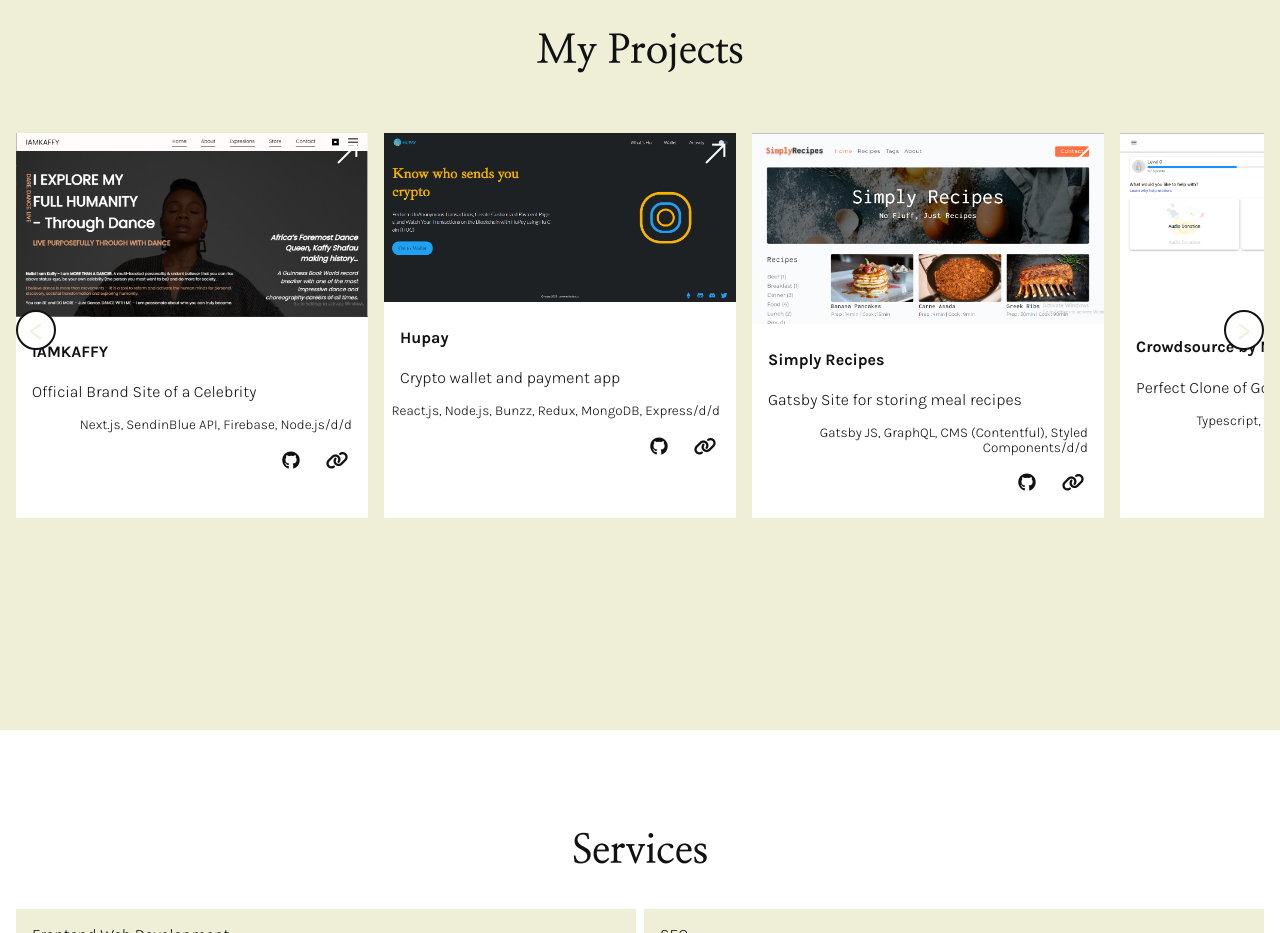
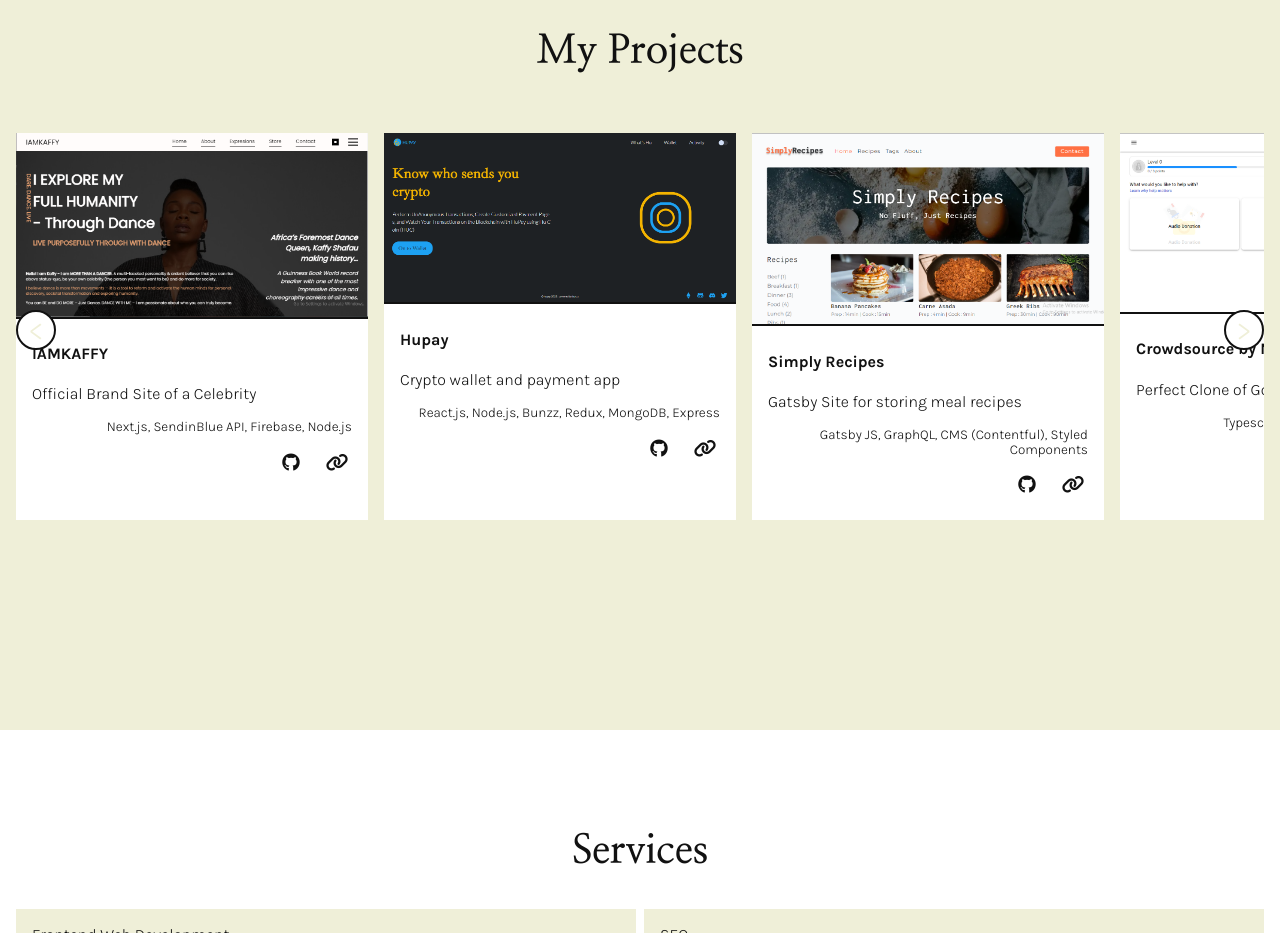
Before and after one commit to preciousnwaoha/simple-portfolio-site_zuri, a plain HTML site: page index.html in a window 1280 px wide. Shown: the part 2420-3353 px from the top of the page. Drawn offline with nearby package versions, Linux system fonts and the light colour scheme.

Commit message:
Fixed link UI bug

```diff
--- a/index.js
+++ b/index.js
@@ -71,10 +71,13 @@
             <img src="${project.imgs[0]}" />
             <h4>${project.name || ("Project")}</h4>
             <p>${project.description || ""}</p>
-            <p class="techstack">${project.tools.join(", ")}/d/d</p>
-            <a href="${project.link}" class="project-link">
-              <span class="material-symbols-outlined"> north_east </span>
-            </a>
+            <p class="techstack">${project.tools.join(", ")}</p>
+
+            <!--
+             <a href="${project.link}" class="project-link">
+               <span class="material-symbols-outlined"> north_east </span>
+             </a>
+             -->
 
             <div class="proj-link-github">
               <a
--- a/style.css
+++ b/style.css
@@ -330,6 +330,8 @@
 
 .projects-item img {
     width: calc(80vw - 2rem);
+    border-bottom: 2px solid var(--dark-700);
+    border-top: none;
 }
 
 .projects-item h4, .projects-item p:not(.techstack) {
@@ -365,7 +367,7 @@
 }
 
 .projects-item:hover img {
-    filter: brightness(50%);
+    /* filter: brightness(50%); */
 }
 
 .projects-item:hover .techstack {
```
